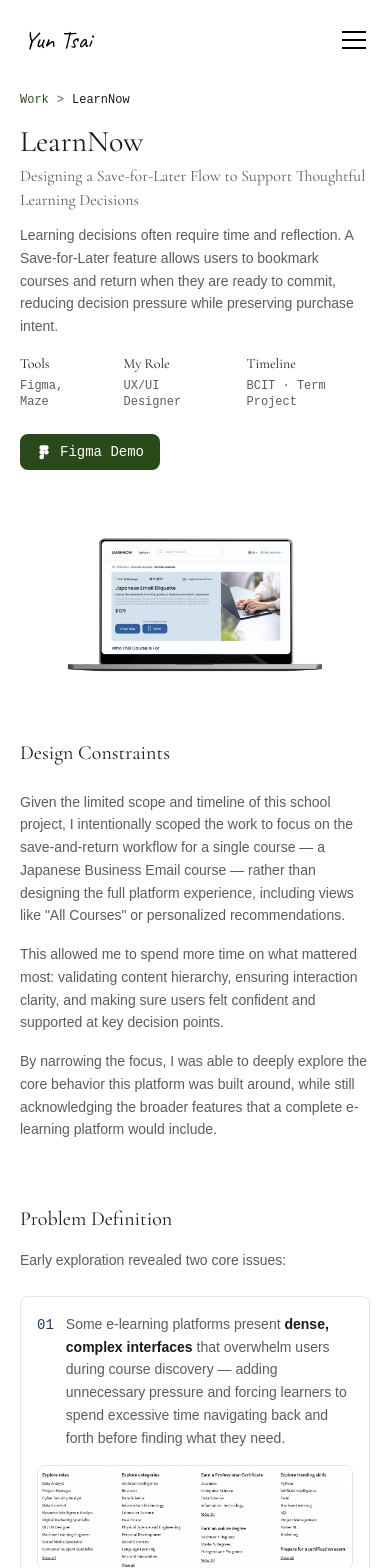
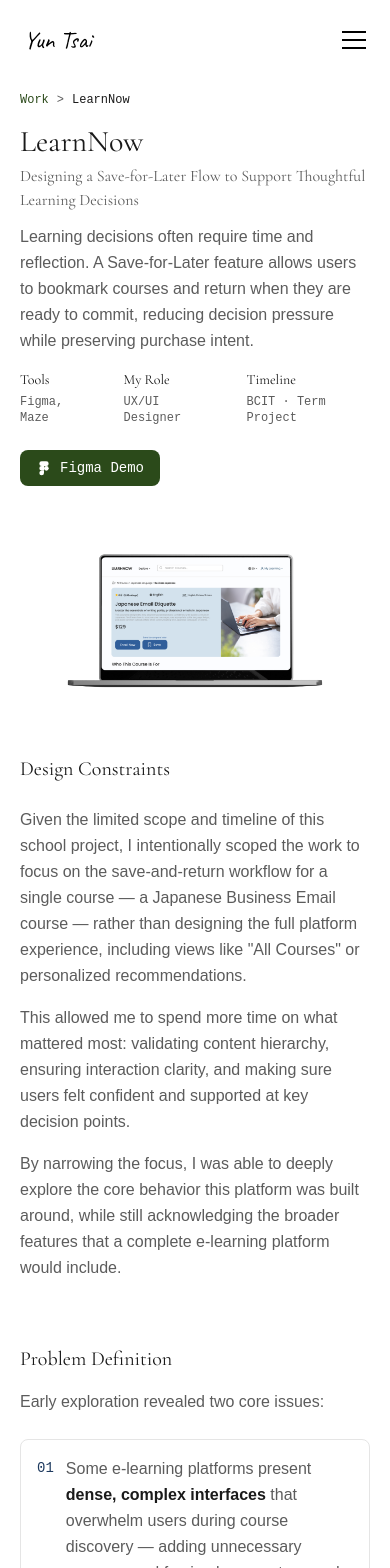
Before and after one commit to wanyuntsai/portfolio, a React (Vite) app: page /work/learnnow in a window 390 px wide. Shown: the top 1568 px of the page. Built offline with nearby package versions, Linux system fonts and the light colour scheme.

Commit message:
Update Learnnow.jsx

```diff
--- a/src/pages/work/Learnnow.jsx
+++ b/src/pages/work/Learnnow.jsx
@@ -141,7 +141,7 @@ function Learnnow() {
               {t('Designing a Save-for-Later Flow to Support Thoughtful Learning Decisions', '透過「收藏」流程設計，支持使用者進行更謹慎的學習決策。')}
             </p>
 
-            <p className="text-sm md:text-base text-text-secondary mt-3 md:mt-6 leading-relaxed">
+            <p className="text-base text-text-secondary mt-3 md:mt-6 leading-relaxed">
               {t(
                 'Learning decisions often require time and reflection. A Save-for-Later feature allows users to bookmark courses and return when they are ready to commit, reducing decision pressure while preserving purchase intent.',
                 '學習決策往往需要時間與思考。課程的「收藏（Save）」功能讓使用者可以先收藏課程，並在準備好時再回來做出選擇，既能降低決策壓力，也能保留購買意圖。'
@@ -199,19 +199,19 @@ function Learnnow() {
         <div className="max-w-5xl mx-auto md:mt-35">
           <h2 className="font-serif text-xl md:text-3xl text-text-primary mb-6">{t('Design Constraints', '設計限制')}</h2>
           <div className="space-y-4 max-w-5xl">
-            <p className="text-sm md:text-base text-text-secondary leading-relaxed">
+            <p className="text-base text-text-secondary leading-relaxed">
               {t(
                 'Given the limited scope and timeline of this school project, I intentionally scoped the work to focus on the save-and-return workflow for a single course — a Japanese Business Email course — rather than designing the full platform experience, including views like "All Courses" or personalized recommendations.',
                 '由於這個學校專案的時間與範圍有限，我將設計聚焦於單一課程（日文商業書信）的「從探索到收藏並返回報名的（save-and-return）」流程，而沒有設計完整平台功能，包含所有課程頁面或個人化推薦功能（personalized recommendations）。'
               )}
             </p>
-            <p className="text-sm md:text-base text-text-secondary leading-relaxed">
+            <p className="text-base text-text-secondary leading-relaxed">
               {t(
                 'This allowed me to spend more time on what mattered most: validating content hierarchy, ensuring interaction clarity, and making sure users felt confident and supported at key decision points.',
                 '這樣做讓我能將時間投入在最重要的部分：驗證內容層級（content hierarchy）、確保互動清晰度（interaction clarity），並讓使用者在關鍵決策點上感到自信與支持。'
               )}
             </p>
-            <p className="text-sm md:text-base text-text-secondary leading-relaxed">
+            <p className="text-base text-text-secondary leading-relaxed">
               {t(
                 'By narrowing the focus, I was able to deeply explore the core behavior this platform was built around, while still acknowledging the broader features that a complete e-learning platform would include.',
                 '透過縮小專注範圍，我能深入探索這個平台核心行為的設計價值，同時也保留對完整平台功能的認知與考量。'
@@ -227,7 +227,7 @@ function Learnnow() {
       <section className="px-5 md:px-20 py-8 md:py-12">
         <div className="max-w-5xl mx-auto">
           <h2 className="font-serif text-xl md:text-3xl text-text-primary mb-4">{t('Problem Definition', '問題定義')}</h2>
-          <p className="text-sm md:text-base text-text-secondary leading-relaxed mb-6">
+          <p className="text-base text-text-secondary leading-relaxed mb-6">
             {t('Early exploration revealed two core issues:', '早期的研究揭示了兩個核心問題：')}
           </p>
 
@@ -236,7 +236,7 @@ function Learnnow() {
               <div className="flex flex-col md:flex-row md:items-start gap-4 md:gap-6">
                 <div className="flex items-start gap-3 md:flex-1">
                   <span className="text-[#1e3a5f] font-mono text-sm shrink-0 mt-0.5">01</span>
-                  <p className="text-sm md:text-base text-text-secondary leading-relaxed">
+                  <p className="text-base text-text-secondary leading-relaxed">
                     {t(
                       <span>Some e-learning platforms present <strong className="text-text-primary">dense, complex interfaces</strong> that overwhelm users during course discovery — adding unnecessary pressure and forcing learners to spend excessive time navigating back and forth before finding what they need.</span>,
                       <span>市面上的 e-learning platform 有些<strong className="text-text-primary">介面複雜</strong>，資訊量龐大看了眼花撩亂，可能造成使用者在探索課程時有多餘的壓力和必須花費大量時間來回探索課程。</span>
@@ -260,7 +260,7 @@ function Learnnow() {
               <div className="flex flex-col md:flex-row md:items-start gap-4 md:gap-6">
                 <div className="flex items-start gap-3 md:flex-1">
                   <span className="text-[#1e3a5f] font-mono text-sm shrink-0 mt-0.5">02</span>
-                  <p className="text-sm md:text-base text-text-secondary leading-relaxed">
+                  <p className="text-base text-text-secondary leading-relaxed">
                     {t(
                       <span>Learners typically browse and compare across platforms before committing to enrollment. Yet most competitors offer <strong className="text-text-primary">no save functionality</strong> — only a direct purchase path — leaving no room for this natural, deliberate decision-making process.</span>,
                       <span>消費者通常傾向於大方向探索並比較不同平台，深思熟慮後才會決定報名課程，而競品中存在<strong className="text-text-primary">沒有 save 功能</strong>、只有直接購買課程的選項，無法支援這個自然的決策過程。</span>
@@ -356,7 +356,7 @@ function Learnnow() {
         <div className="max-w-5xl mx-auto">
           <div className="bg-[#f0f5fb] rounded-lg p-4 md:p-6 border-l-4 border-[#1e3a5f]">
             <p className="font-mono text-xs text-[#1e3a5f] mb-2">{t('Key Insight', '關鍵洞察')}</p>
-            <p className="text-sm md:text-base text-text-secondary leading-relaxed">
+            <p className="text-base text-text-secondary leading-relaxed">
               {t(
                 'Many learners report that these platforms display too much content or unrelated courses, making exploration overwhelming and decision-making harder.',
                 '使用者反映，平台資訊量過大或出現非相關課程時，會在探索課程的過程中造成壓力與認知負荷。'
@@ -448,7 +448,7 @@ function Learnnow() {
       <section className="px-5 md:px-20 py-8 md:py-12">
         <div className="max-w-5xl mx-auto">
           <h2 className="font-serif text-xl md:text-3xl text-text-primary mb-4">{t('Core Flow & IA', '核心流程與資訊架構')}</h2>
-          <p className="text-sm md:text-base text-text-secondary leading-relaxed mb-3">
+          <p className="text-base text-text-secondary leading-relaxed mb-3">
             {t('The primary flow was designed as:', '主要流程設計如下：')}
           </p>
           <div className="flex flex-wrap items-center gap-2 mb-3">
@@ -465,7 +465,7 @@ function Learnnow() {
               '使用者也可以從儀表板進入，直接回到已收藏的課程並報名。'
             )}
           </p>
-          <p className="text-sm md:text-base text-text-secondary leading-relaxed mb-6">
+          <p className="text-base text-text-secondary leading-relaxed mb-6">
             {t(
               'The goal was to make it easy to pause and come back — not to rush users toward enrollment.',
               '目標是讓使用者可以隨時暫停並返回，而不是急著推動他們報名。'
@@ -523,7 +523,7 @@ function Learnnow() {
       <section className="px-5 md:px-20 py-8 md:py-12">
         <div className="max-w-5xl mx-auto">
           <h2 className="font-serif text-xl md:text-3xl text-text-primary mb-6">{t('Design System & Consistency', '設計系統與一致性')}</h2>
-          <p className="text-sm md:text-base text-text-secondary leading-relaxed mb-4">
+          <p className="text-base text-text-secondary leading-relaxed mb-4">
             {t('The visual style was kept simple and consistent:', '視覺風格保持簡單一致：')}
           </p>
           <ul className="space-y-2 mb-6">
@@ -532,13 +532,13 @@ function Learnnow() {
               t('High contrast for primary actions so users know what to click', '主要操作使用高對比，讓使用者清楚知道可以點哪裡'),
               t('Consistent spacing and type sizing to make content easy to scan', '一致的間距與字級，讓內容容易快速掃讀'),
             ].map((item, i) => (
-              <li key={i} className="flex items-start gap-3 text-sm md:text-base text-text-secondary">
+              <li key={i} className="flex items-start gap-3 text-base text-text-secondary">
                 <span className="text-[#1e3a5f] mt-1 shrink-0">•</span>
                 <span>{item}</span>
               </li>
             ))}
           </ul>
-          <p className="text-sm md:text-base text-text-secondary leading-relaxed">
+          <p className="text-base text-text-secondary leading-relaxed">
             {t(
               'Components like buttons, course cards, and filters were designed to be reused across pages, making it easier to extend the platform later.',
               '按鈕、課程卡片和篩選器等元件都設計為可跨頁重複使用，方便日後擴展平台。'
@@ -553,7 +553,7 @@ function Learnnow() {
       <section className="px-5 md:px-20 py-8 md:py-12 bg-gray-50">
         <div className="max-w-5xl mx-auto">
           <h2 className="font-serif text-xl md:text-3xl text-text-primary mb-4">{t('Final Design', '主要畫面')}</h2>
-          <p className="text-sm md:text-base text-text-secondary leading-relaxed mb-8">
+          <p className="text-base text-text-secondary leading-relaxed mb-8">
             {t('Key screens from the LearnNow platform.', 'LearnNow 平台的主要畫面。')}
           </p>
 
@@ -625,7 +625,7 @@ function Learnnow() {
             </p>
           </div>
 
-          <p className="text-sm md:text-base text-text-secondary leading-relaxed mb-6">
+          <p className="text-base text-text-secondary leading-relaxed mb-6">
             {t('Tested with 5 participants on Maze.', '使用 Maze 進行，共 5 位受測者。')}
           </p>
 
@@ -809,13 +809,13 @@ function Learnnow() {
         <div className="max-w-5xl mx-auto">
           <h2 className="font-serif text-xl md:text-3xl text-text-primary mb-6">{t('Reflection', '反思')}</h2>
           <div className="space-y-4 max-w-5xl">
-            <p className="text-sm md:text-base text-text-secondary leading-relaxed">
+            <p className="text-base text-text-secondary leading-relaxed">
               {t(
                 'This project showed me how much visual hierarchy shapes what users do — even when the logical flow is correct. If the interface draws attention to the wrong thing, users follow the visual cue, not the intended path.',
                 '這個專案讓我認知視覺層級對使用者行為的影響有多深，即使邏輯流程是對的，如果因介面設計不夠直覺，而引導使用者注意力到錯誤的地方，使用者就會跟著視覺走，而不是預設的路徑。'
               )}
             </p>
-            <p className="text-sm md:text-base text-text-secondary leading-relaxed">
+            <p className="text-base text-text-secondary leading-relaxed">
               {t(
                 'I also learned to make design decisions based on what I actually observed, not what I assumed — and to work honestly within project constraints rather than designing for an ideal scenario.',
                 '我也學到要根據實際觀察到的行為做設計決策，而不是憑假設，並且在專案限制內誠實地設計，而不是為理想情境設計。'
```
